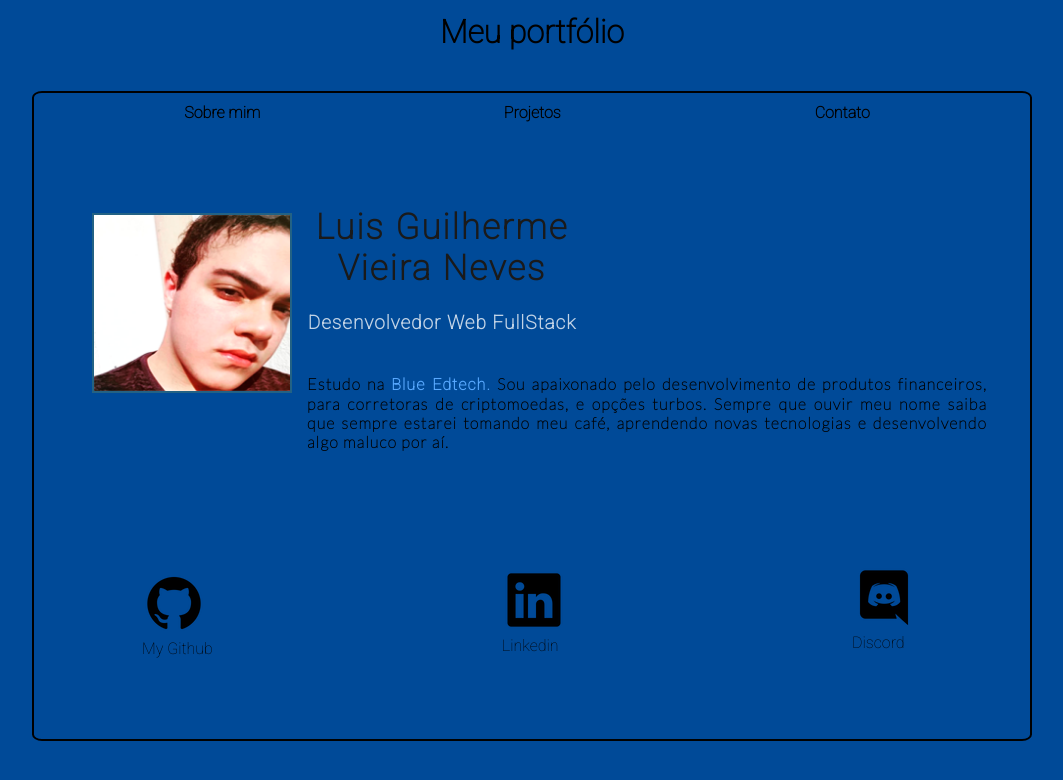
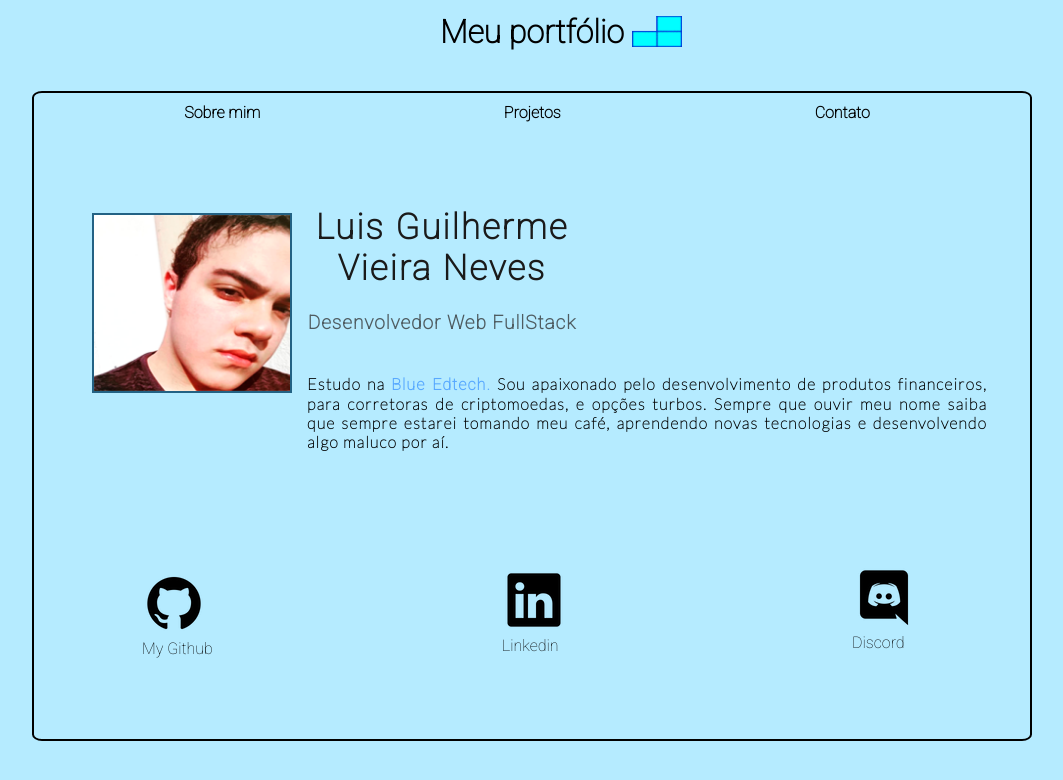
Before and after one commit to LuisGVNeves/Portfolio, a website: page index.html in a window 1280 px wide. Shown: the whole page, without its empty margins (108-1171 px from the left). Drawn offline with Linux system fonts and the light colour scheme.

Commit message:
feat ~~ Adicionei logo inicial

```diff
--- a/index.html
+++ b/index.html
@@ -11,6 +11,7 @@
 
     <header>
       <h1>Meu portfólio</h1>
+      <img src="./src/img/square.png" id="square">
     </header>
 
     <main id="main-container">
--- a/src/css/style.css
+++ b/src/css/style.css
@@ -7,7 +7,7 @@
   font-family: 'Roboto', sans-serif;
 }
 body{
-  background-color: rgb(0, 74, 152);
+  background-color: rgb(181, 235, 255);
 }
 header{
   display: flex;
@@ -19,6 +19,13 @@ header{
   width: 500px;
   height: 40px;
 }
+#square{
+  width: 50px;
+  margin-left: 250px;
+  margin-top: -35px;
+}
+
+
 #main-container{
   display: flex;
   flex-direction: column;
@@ -135,7 +142,7 @@ header{
   text-align: center;
   margin-top: 22px;
   font-weight: 600;
-  color: rgba(255, 255, 255, 0.755);
+  color: rgba(46, 46, 46, 0.755);
 }
 /*Resumo paragrafo*/
 #resumo{
```
Also changed, not shown: src/img/square.png (added).
